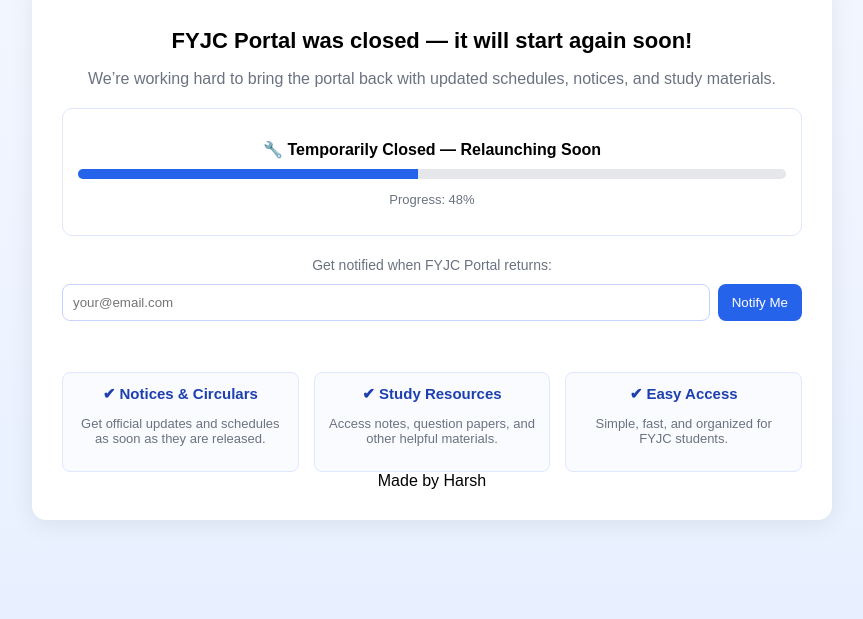
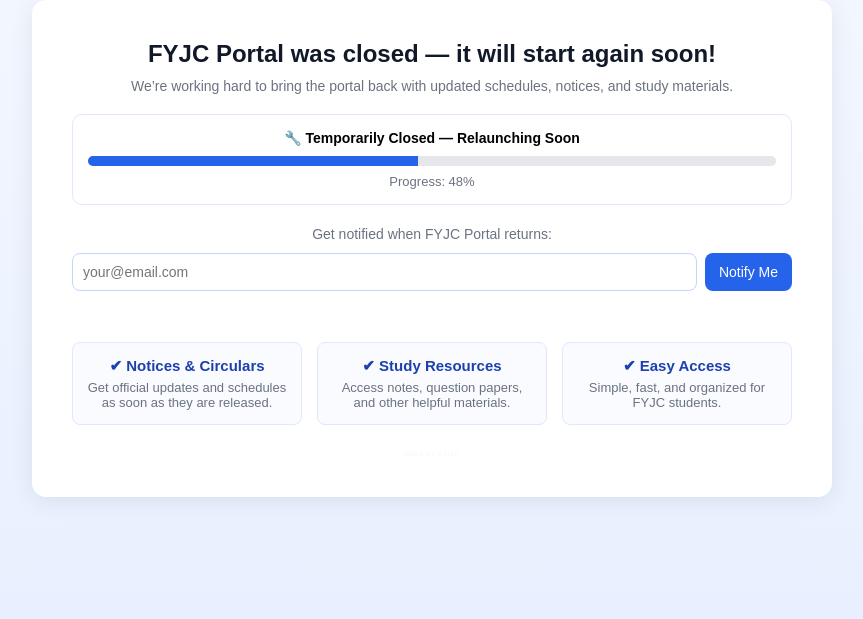
Before and after one commit to harishborde4-hash/FYJC-all-test-., a plain HTML site: page index.html in a window 1280 px wide. Shown: the part 181-800 px from the top of the page, without its empty margins (208-1071 px from the left). Drawn offline with Linux system fonts and the light colour scheme.

Commit message:
Update styles.css

```diff
--- a/styles.css
+++ b/styles.css
@@ -6,24 +6,27 @@
   --radius: 14px;
 }
 
+/* Reset */
 * {
   box-sizing: border-box;
+  margin: 0;
+  padding: 0;
 }
 
+/* Base layout */
 body {
-  margin: 0;
-  height: 100vh;
   background: linear-gradient(180deg, var(--bg), #e8f0ff);
   font-family: "Poppins", sans-serif;
   display: flex;
   justify-content: center;
   align-items: center;
   padding: 20px;
+  min-height: 100vh;
 }
 
 .container {
+  width: 100%;
   max-width: 800px;
-  width: 100%;
 }
 
 .brand {
@@ -31,36 +34,39 @@ body {
   align-items: center;
   gap: 10px;
   margin-bottom: 15px;
+  justify-content: center;
 }
 
 .logo {
-  font-size: 40px;
+  font-size: 38px;
 }
 
 .brand h1 {
   font-size: 22px;
-  margin: 0;
   color: #1e3a8a;
 }
 
 .hero {
   background: var(--card);
-  padding: 30px;
+  padding: 28px 22px;
   border-radius: var(--radius);
   box-shadow: 0 4px 25px rgba(0, 0, 0, 0.08);
   text-align: center;
 }
 
 .hero h2 {
-  font-size: 22px;
+  font-size: 20px;
   margin-bottom: 10px;
+  color: #111827;
 }
 
 .tag {
   color: var(--muted);
+  font-size: 14px;
   margin-bottom: 20px;
 }
 
+/* Progress card */
 .status-card {
   border: 1px solid #e0e7ff;
   border-radius: 10px;
@@ -71,6 +77,7 @@ body {
 .status-text {
   font-weight: 600;
   margin-bottom: 10px;
+  font-size: 14px;
 }
 
 .progress {
@@ -94,6 +101,11 @@ body {
   color: var(--muted);
 }
 
+/* Email form */
+.cta {
+  margin-top: 15px;
+}
+
 .cta label {
   font-size: 14px;
   color: var(--muted);
@@ -104,13 +116,16 @@ body {
   gap: 8px;
   margin-top: 10px;
   justify-content: center;
+  flex-wrap: wrap;
 }
 
 .subscribe input {
   flex: 1;
+  min-width: 180px;
   padding: 10px;
   border: 1px solid #c7d2fe;
   border-radius: 8px;
+  font-size: 14px;
 }
 
 .subscribe button {
@@ -120,6 +135,7 @@ body {
   padding: 10px 14px;
   border-radius: 8px;
   cursor: pointer;
+  font-size: 14px;
   transition: background 0.3s;
 }
 
@@ -134,9 +150,10 @@ body {
   color: var(--accent);
 }
 
+/* Features section */
 .features {
   display: grid;
-  grid-template-columns: repeat(auto-fit, minmax(180px, 1fr));
+  grid-template-columns: 1fr;
   gap: 15px;
   margin-top: 25px;
 }
@@ -145,11 +162,11 @@ body {
   background: #f9fbff;
   border: 1px solid #e0e7ff;
   border-radius: 8px;
-  padding: 12px;
+  padding: 14px;
 }
 
 .feature h3 {
-  margin: 0 0 5px 0;
+  margin-bottom: 5px;
   color: #1e40af;
   font-size: 15px;
 }
@@ -159,8 +176,38 @@ body {
   font-size: 13px;
 }
 
-.small {
+/* Watermark signature */
+.signature {
   margin-top: 25px;
-  font-size: 13px;
-  color: var(--muted);
+  font-size: 7px;
+  color: rgba(0, 0, 0, 0.04);
+  user-select: none;
+  text-align: center;
+  transform: scale(0.9);
+  letter-spacing: 1px;
 }
+
+/* 📱 Responsive Design */
+@media (min-width: 480px) {
+  .hero h2 {
+    font-size: 22px;
+  }
+
+  .features {
+    grid-template-columns: repeat(auto-fit, minmax(180px, 1fr));
+  }
+}
+
+@media (min-width: 768px) {
+  .hero {
+    padding: 40px;
+  }
+
+  .hero h2 {
+    font-size: 24px;
+  }
+
+  .subscribe {
+    flex-wrap: nowrap;
+  }
+}
```
